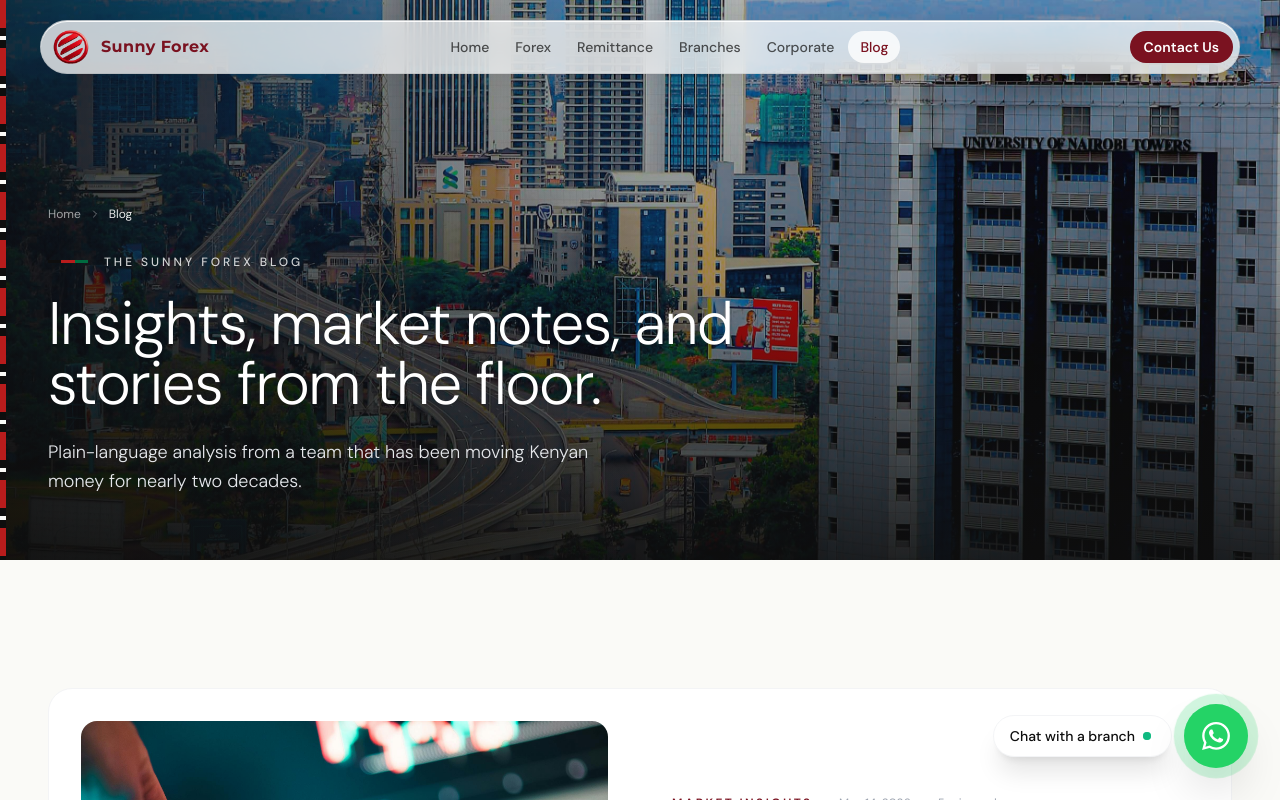
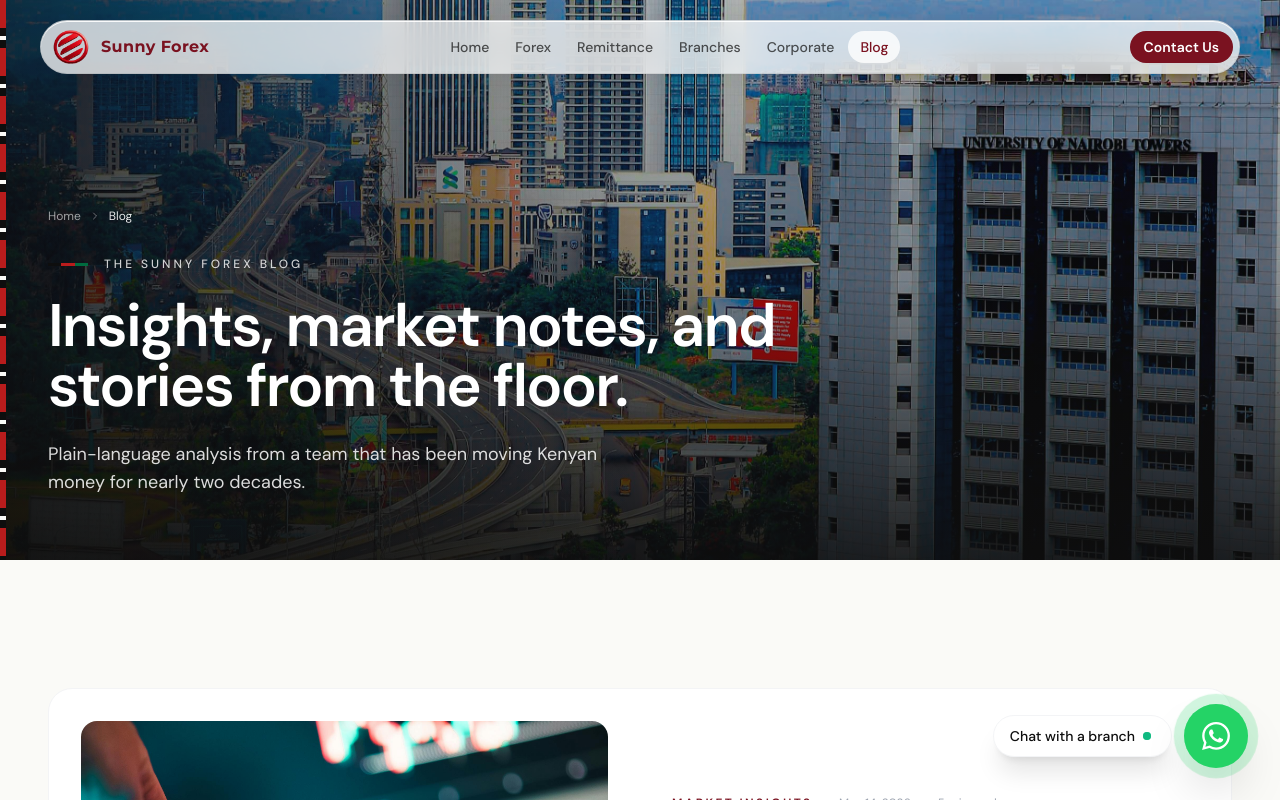
Before and after one commit to lumasia07/sunny-forex-web, a React (Vite) app: page /blog in a window 1280 px wide. Shown: the top 800 px of the page. Built offline with nearby package versions, Linux system fonts and the light colour scheme.

Commit message:
Refactor PageHero component to improve typography and styling, updating class names for headline and description elements to enhance visual consistency and presentation.

```diff
--- a/src/components/PageHero.tsx
+++ b/src/components/PageHero.tsx
@@ -152,7 +152,7 @@
             ease: [0.16, 1, 0.3, 1],
             delay: 0.15
           }}
-          className="text-4xl md:text-6xl font-light text-white leading-[1.05] tracking-tight mb-6 max-w-3xl drop-shadow">
+          className="text-4xl md:text-5xl lg:text-6xl font-bold text-white leading-[1.02] tracking-tighter mb-6 max-w-3xl">
 
           {title}
         </motion.h1>
@@ -171,7 +171,7 @@
             ease: 'easeOut',
             delay: 0.3
           }}
-          className="text-lg text-gray-200 font-light max-w-xl leading-relaxed">
+          className="type-lead-light max-w-xl">
 
           {description}
         </motion.p>
```
